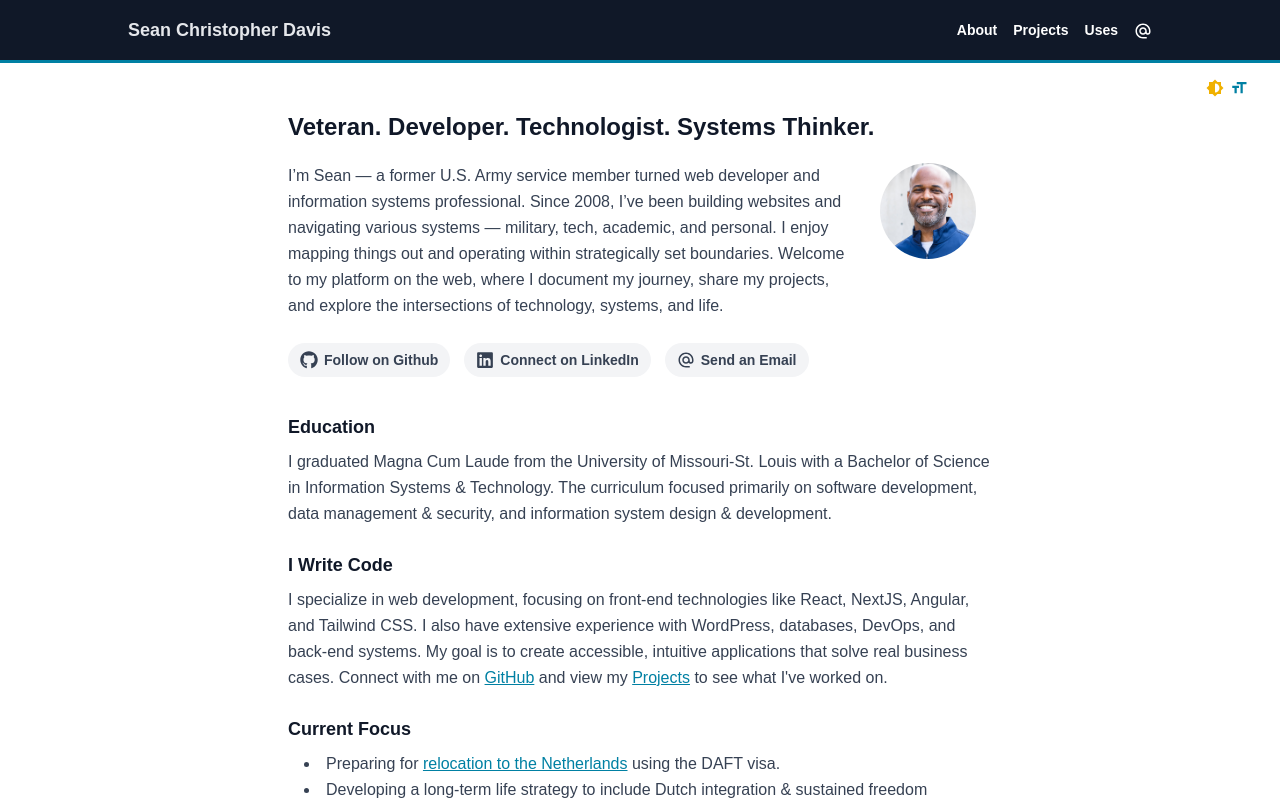
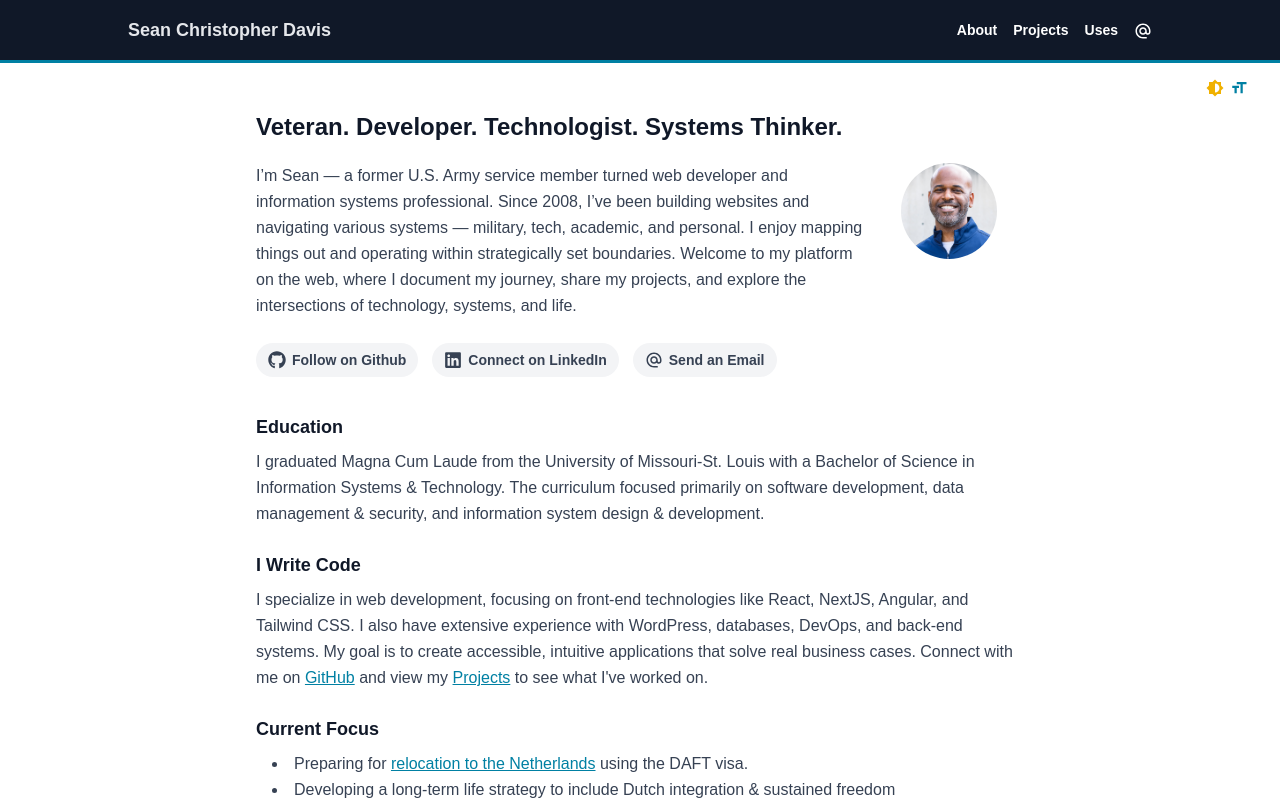
Before and after one commit to SeanChDavis/SeanChDavis, a React (Vite) app: page / in a window 1280 px wide. Shown: the top 800 px of the page. Built offline with nearby package versions, Linux system fonts and the light colour scheme; the HTML template or start-up script is replaced by a standard one.

Commit message:
refactor content wrap for flexibility

```diff
--- a/src/components/layout/MainLayout.jsx
+++ b/src/components/layout/MainLayout.jsx
@@ -10,7 +10,7 @@ export default function MainLayout() {
         <div className="flex flex-col min-h-screen">
             <Header />
             <div className={"flex-grow relative"}>
-                <main className="max-w-3xl mx-auto px-4 md:px-8 py-10 md:py-12 lg:pt-12 space-y-6 md:mb-8">
+                <main className="px-4 py-10 md:px-8 md:py-12 md:mb-8 lg:pt-12">
                     <SettingsPanel />
                     <Outlet />
                 </main>
--- a/src/pages/About.jsx
+++ b/src/pages/About.jsx
@@ -6,7 +6,7 @@ import PageHeadline from "../components/ui/pageHeadline.jsx";
 export default function About({ linkClasses, unorderedListClasses }) {
 
     return (
-        <>
+        <div className="max-w-3xl mx-auto space-y-6">
             <PageHeadline text="A Bit More About Me" />
             <p>Thanks for taking the time to read more. I won't keep you long.</p>
 
@@ -36,6 +36,6 @@ export default function About({ linkClasses, unorderedListClasses }) {
                 <strong className="dark:text-gray-200">{siteData.siteNameShort}</strong>, <br />
                 {siteData.siteTagline}
             </p>
-        </>
+        </div>
     );
 }
--- a/src/pages/Contact.jsx
+++ b/src/pages/Contact.jsx
@@ -6,10 +6,10 @@ import PageHeadline from "../components/ui/pageHeadline.jsx";
 export default function Contact( { linkClasses } ) {
 
     return (
-        <>
+        <div className="max-w-3xl mx-auto space-y-6">
             <PageHeadline text="Reach Out" />
             <p className="max-w-xl">Use the form below to send me a message. I’ll get back to you as soon as I can. You may also connect with me on <a href={siteData.linkedinUrl} target="_blank" rel="noopener noreferrer" className={linkClasses}>LinkedIn</a> and <a href={siteData.githubUrl} target="_blank" rel="noopener noreferrer" className={linkClasses}>GitHub</a>.</p>
             <ContactForm />
-        </>
+        </div>
     );
 }
--- a/src/pages/Diploma.jsx
+++ b/src/pages/Diploma.jsx
@@ -4,7 +4,7 @@ import PageHeadline from "../components/ui/pageHeadline.jsx";
 export default function Diploma({ linkClasses, headingClasses, unorderedListClasses, orderedListClasses }) {
 
     return (
-        <>
+        <div className="max-w-3xl mx-auto space-y-6">
             <PageHeadline text="Bachelor of Science in Information Systems & Technology" />
             <p className="mb-3">I graduated Magna Cum Laude from the University of Missouri-St. Louis (UMSL) with a Bachelor of Science in Information Systems & Technology. Primary skills include:</p>
             <ul className={unorderedListClasses}>
@@ -28,6 +28,6 @@ export default function Diploma({ linkClasses, headingClasses, unorderedListClas
 
                 <img src="/Sean-Davis-BS-Information-Systems-Technology-Diploma.png" alt="Sean Davis - BS in Information Systems & Technology - Diploma" className="rounded-lg mt-8 shadow-xl" />
             </div>
-        </>
+        </div>
     );
 }
--- a/src/pages/Home.jsx
+++ b/src/pages/Home.jsx
@@ -11,7 +11,7 @@ export default function Home({linkClasses, headingClasses, unorderedListClasses}
     const connectIconClasses = "text-lg inline-block align-middle mr-1.5";
 
     return (
-        <>
+        <div className="max-w-3xl mx-auto space-y-6">
             <section className="space-y-6">
                 <PageHeadline text={siteData.siteTagline} />
                 <div className="grid md:grid-cols-[8.9fr_2.2fr] lg:grid-cols-[11fr_2.2fr] gap-6 lg:gap-8 pb-3 mt-2">
@@ -79,6 +79,6 @@ export default function Home({linkClasses, headingClasses, unorderedListClasses}
                     <li><Link to="/diploma" className={linkClasses}>Diploma</Link> – Degree verification</li>
                 </ul>
             </section>
-        </>
+        </div>
     );
 }
--- a/src/pages/NetherlandsJourney.jsx
+++ b/src/pages/NetherlandsJourney.jsx
@@ -10,7 +10,7 @@ export default function NetherlandsJourney({ linkClasses, headingClasses }) {
     const [expanded, setExpanded] = useState(null);
 
     return (
-        <>
+        <div className="max-w-3xl mx-auto space-y-6">
             <PageHeadline text="My Journey to the Netherlands" icon="NL" />
             <p className="mb-10">This is a living documentation of my journey from the U.S. to the Netherlands. Mentally, the move started in June of 2024. This page will be updated as the journey progresses.</p>
 
@@ -67,6 +67,6 @@ export default function NetherlandsJourney({ linkClasses, headingClasses }) {
                     If you have any questions or want to connect about the process, feel free to <a href="/contact" className={linkClasses}>reach out</a>.
                 </p>
             </div>
-        </>
+        </div>
     );
 }
--- a/src/pages/Projects.jsx
+++ b/src/pages/Projects.jsx
@@ -4,7 +4,7 @@ import PageHeadline from "../components/ui/pageHeadline.jsx";
 export default function Projects({ linkClasses, headingClasses, unorderedListClasses }) {
 
     return (
-        <>
+        <div className="max-w-3xl mx-auto space-y-6">
             <PageHeadline text="Projects & Experiments" />
             <p>
                 This is a <em>selective</em> list of things I’ve built, helped grow, or explored professionally and personally. The technologies I use are JavaScript, React, Angular, Tailwind CSS, <a href="https://profiles.wordpress.org/sdavis2702/" target="_blank" rel="noopener noreferrer" className={linkClasses}>WordPress</a>, and more.
@@ -56,6 +56,6 @@ export default function Projects({ linkClasses, headingClasses, unorderedListCla
                     </ul>
                 </section>
             </div>
-        </>
+        </div>
     );
 }
--- a/src/pages/Uses.jsx
+++ b/src/pages/Uses.jsx
@@ -5,7 +5,7 @@ import PageHeadline from "../components/ui/pageHeadline.jsx";
 export default function Uses({ linkClasses, headingClasses, unorderedListClasses }) {
 
     return (
-        <>
+        <div className="max-w-3xl mx-auto space-y-6">
             <PageHeadline text="What I Use" />
             <p>This is a living list of tools I use regularly for development, productivity, and life in general.</p>
             <div className="space-y-6">
@@ -51,6 +51,6 @@ export default function Uses({ linkClasses, headingClasses, unorderedListClasses
                     </ul>
                 </section>
             </div>
-        </>
+        </div>
     );
 }
```
